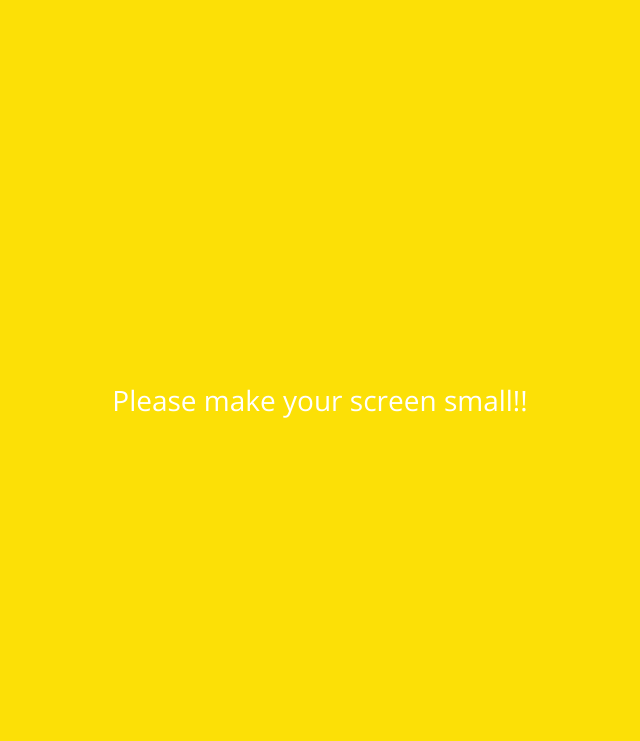
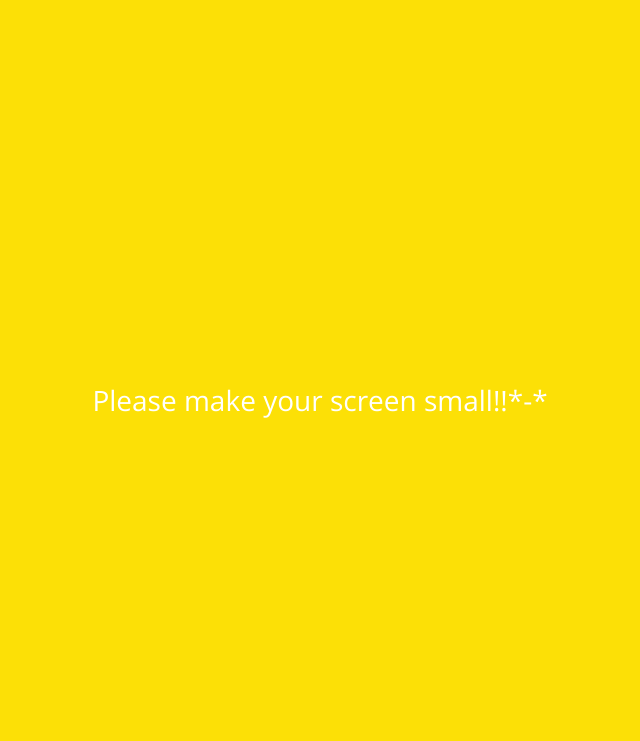
Before and after one commit to woosb/kakao-clone, a plain HTML site: page chat.html in a window 1280 px wide. Shown: the top 741 px of the page, without its empty margins (320-960 px from the left). Drawn offline with nearby package versions, Linux system fonts and the light colour scheme.

Commit message:
added emoji
*-*

```diff
--- a/chat.html
+++ b/chat.html
@@ -92,7 +92,7 @@
       </div>
     </div>
     <div class="bigScreen">
-      <span class="bigScreen__text">Please make your screen small!!</span>
+      <span class="bigScreen__text">Please make your screen small!!*-*</span>
     </div>
   </body>
 </html>
```
Also changed, not shown: find.html (+1 -1 lines), friends.html (+1 -1 lines), index.html (+1 -1 lines), more.html (+1 -1 lines), settings.html (+1 -1 lines).
